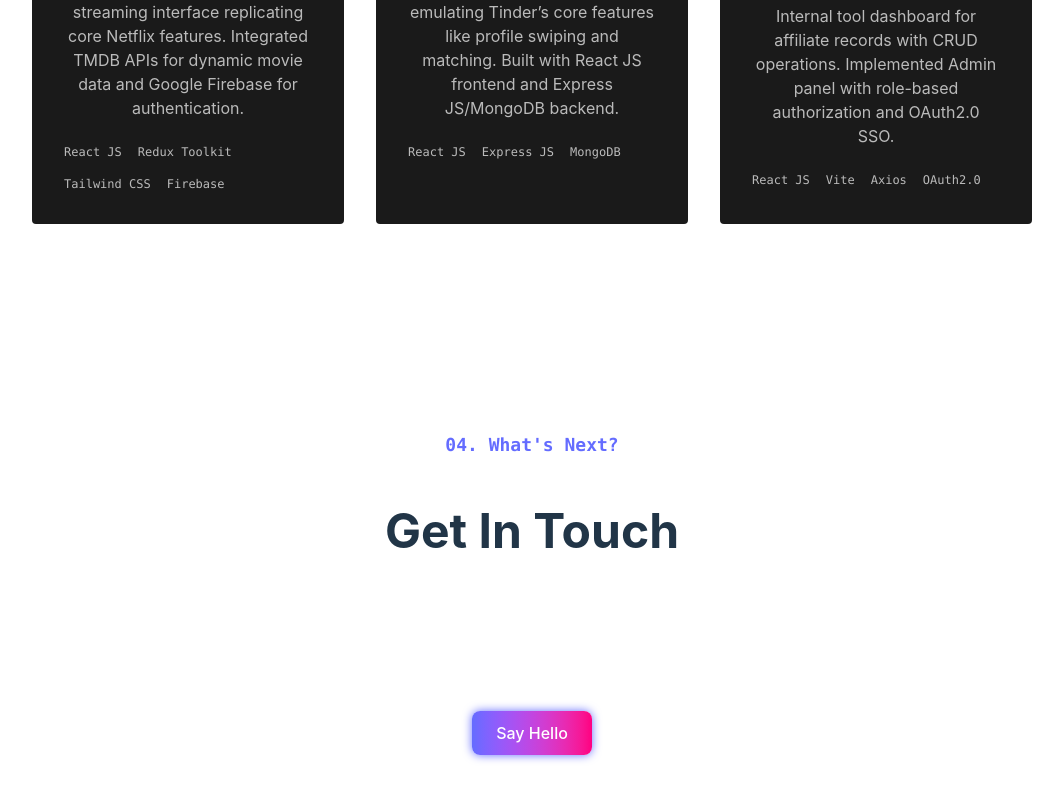
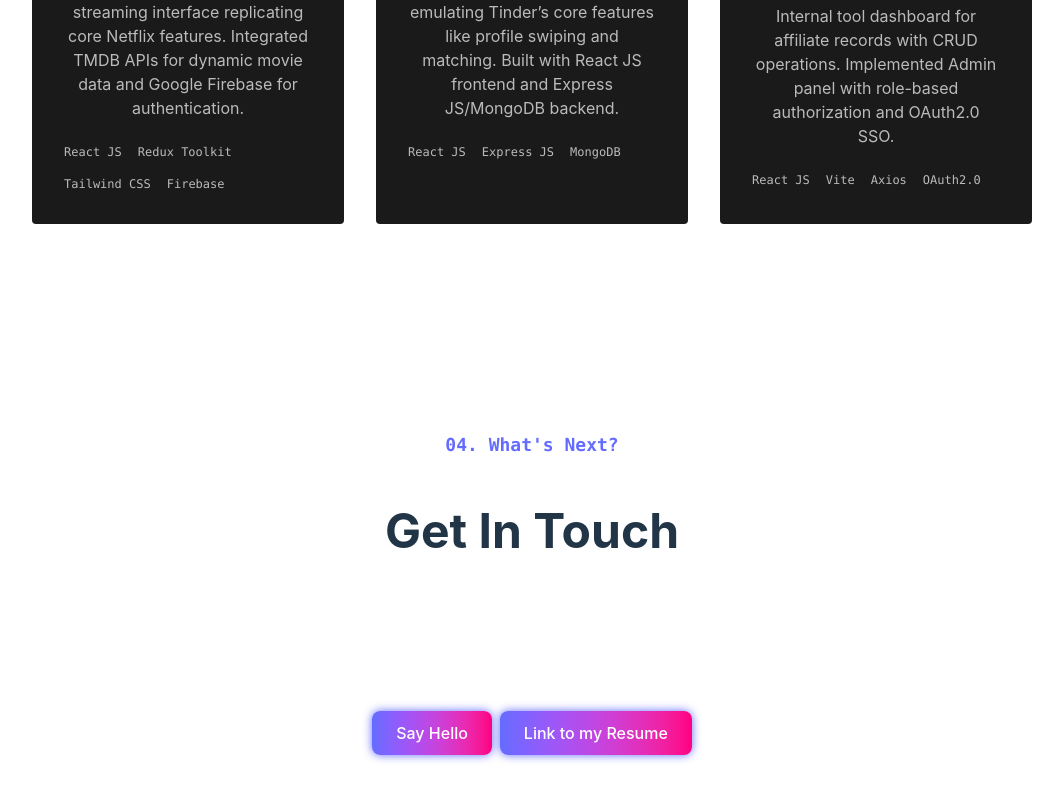
Before and after one commit to santanujana12/my-portfolio, a React (Vite) app: page / in a window 1280 px wide. Shown: the part 3261-4060 px from the top of the page, without its empty margins (140-1203 px from the left). Built offline with nearby package versions, Linux system fonts and the light colour scheme.

Commit message:
feat: Add resume link to Contact section, update package scripts, and migrate to Yarn.

```diff
--- a/package.json
+++ b/package.json
@@ -5,6 +5,7 @@
   "type": "module",
   "scripts": {
     "dev": "vite",
+    "start": "vite",
     "build": "vite build",
     "lint": "eslint .",
     "preview": "vite preview",
--- a/src/components/Contact.jsx
+++ b/src/components/Contact.jsx
@@ -14,8 +14,11 @@ const Contact = () => {
                 <p className="text-[var(--text-secondary)] text-base md:text-xl leading-relaxed mb-8 md:mb-12">
                     I'm currently looking for new opportunities and would love to hear from you! Whether you have a job opportunity, a project collaboration, or just want to connect, feel free to reach out.
                 </p>
-                <a href="mailto:santanu.jana@aol.com" className="btn-primary text-sm md:text-base">
+                <a href="mailto:santanu.jana@aol.com" className="btn-primary text-sm md:text-base mr-2">
                     Say Hello
+                </a>
+                <a href="https://drive.google.com/file/d/1lMS7NFYN9WQ5xq4Vi7L7-hlpGJORjOVU/view?usp=drive_link" className="btn-primary text-sm md:text-base">
+                    Link to my Resume
                 </a>
             </motion.div>
         </section>
```
Also changed, not shown: 2 other files (tests, documents, lock files or other folders).
